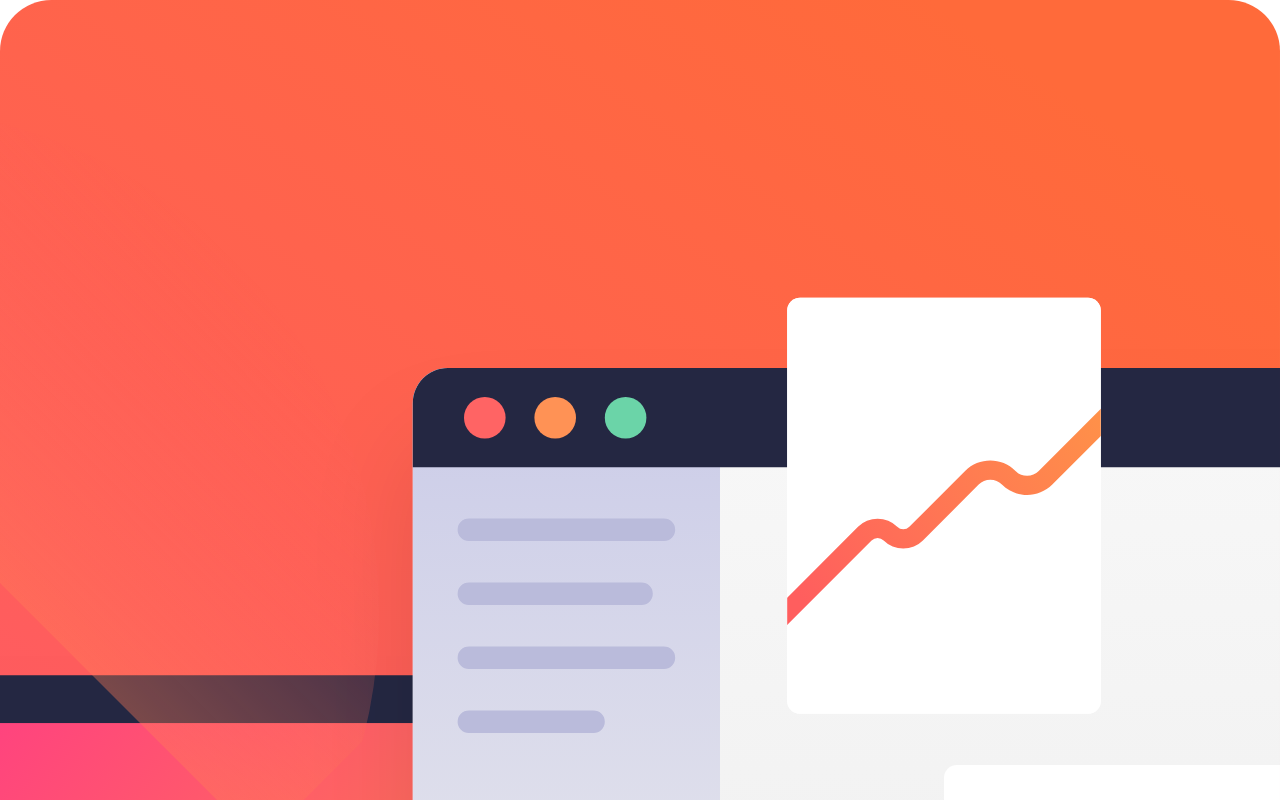
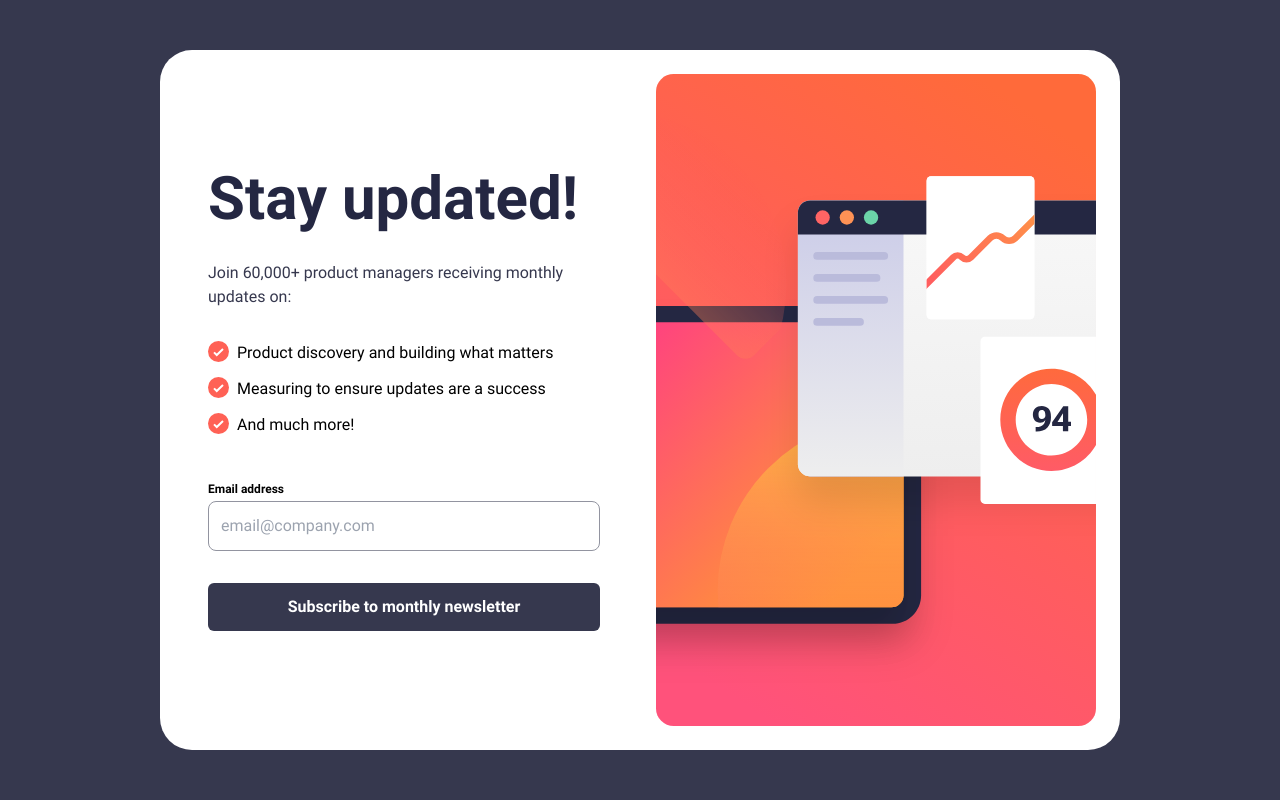
Before and after one commit to dev-paulL/newsletter-signup-react, a React (Vite) app: page / in a window 1280 px wide. Shown: the top 800 px of the page. Built offline with nearby package versions, Linux system fonts and the light colour scheme.

Commit message:
add: desktop design. fix: adapted layout structure for desktop

```diff
--- a/src/App.tsx
+++ b/src/App.tsx
@@ -28,7 +28,7 @@ function App() {
   };
 
   return (
-    <main>
+    <main className={`lg:bg-white max-w-[60rem] lg:rounded-[2rem] w-auto`}>
         {!subscribed && <Form subscribeNewsletter={subscribeNewsletter} error={error}/>}
         {subscribed && <Success email={mail} setSubscribed={setSubscribed} />}
     </main>
--- a/src/components/Form.tsx
+++ b/src/components/Form.tsx
@@ -9,17 +9,17 @@ type FormProps = {
 }
 const Form : React.FC<FormProps> = ({subscribeNewsletter, error }) => {
   return (
-    <>
-        <picture>
+    <div className='lg:grid lg:grid-cols-2 lg:grid-rows-1 lg:gap-8 lg:items-center lg:p-6'>
+        <picture className='lg:col-start-2 w-full'>
           <source srcSet={headerPictureDesktop} media="(min-width: 60rem)" />
           <img src={headerPictureMobile} alt="" className="w-full" />
         </picture>
         <form
-          className="p-6 flex flex-col gap-4"
+          className="p-6 flex flex-col gap-4 lg:gap-8 lg:col-start-1 lg:row-start-1"
           onSubmit={subscribeNewsletter}
           action="/"
         >
-          <h1 className="">Stay updated!</h1>
+          <h1 className="lg:text-6xl">Stay updated!</h1>
           <p>Join 60,000+ product managers receiving monthly updates on:</p>
           <ul className="flex flex-col gap-2 listgroup">
             <li>Product discovery and building what matters</li>
@@ -48,7 +48,7 @@ const Form : React.FC<FormProps> = ({subscribeNewsletter, error }) => {
           </div>
          <Button text="Subscribe to monthly newsletter" isSubmit={true} />
         </form>
-      </>
+      </div>
   )
 }
 
--- a/src/components/Success.tsx
+++ b/src/components/Success.tsx
@@ -4,8 +4,9 @@ import Button from "./Button";
 
 type SuccessProps = {
   email: string;
-  setSubscribed: any;
+  setSubscribed:any;
 };
+
 const Success: React.FC<SuccessProps> = ({ email, setSubscribed }) => {
   const dismissMessage = () => {
     setSubscribed(false);
@@ -13,8 +14,8 @@ const Success: React.FC<SuccessProps> = ({ email, setSubscribed }) => {
   return (
     <>
       {" "}
-      <div className="flex flex-col min-h-screen p-6">
-        <div className="flex flex-col gap-6 flex-1 mt-40">
+      <div className="flex flex-col min-h-screen p-6 lg:min-h-0 lg:max-w-[30rem] lg:gap-6 lg:px-24 lg:py-12">
+        <div className="flex flex-col gap-6 flex-1 mt-40 lg:mt-0">
           <img className="w-16" src={validationImage} alt="" />
           <h1 className="text-pretty">Thanks for subscribing!</h1>
           <p>
--- a/src/index.css
+++ b/src/index.css
@@ -19,8 +19,8 @@
   }
 }
 
-body {
-  @apply font-roboto text-[1rem];
+#root {
+  @apply font-roboto text-[1rem] lg:bg-grey600 min-h-screen w-full lg:flex lg:items-center lg:justify-center;
 }
 
 .listgroup li::before {
```
